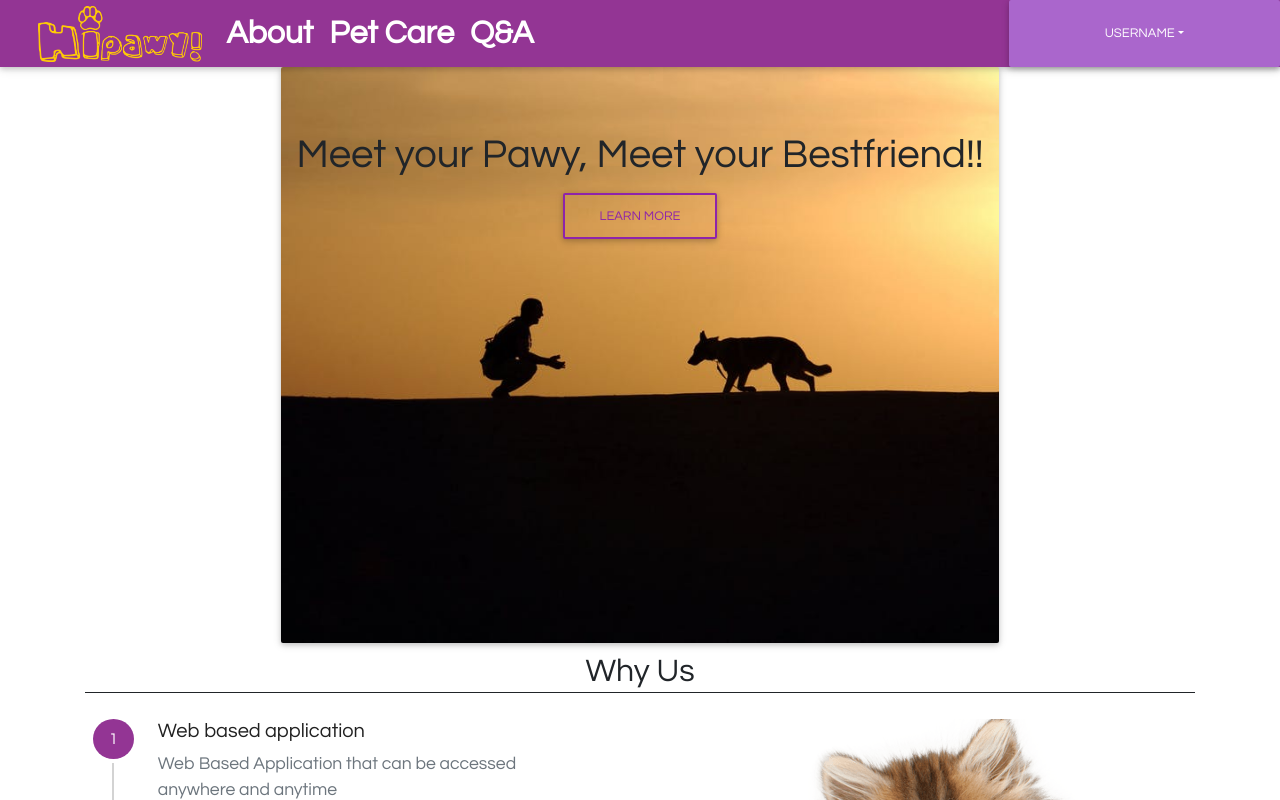
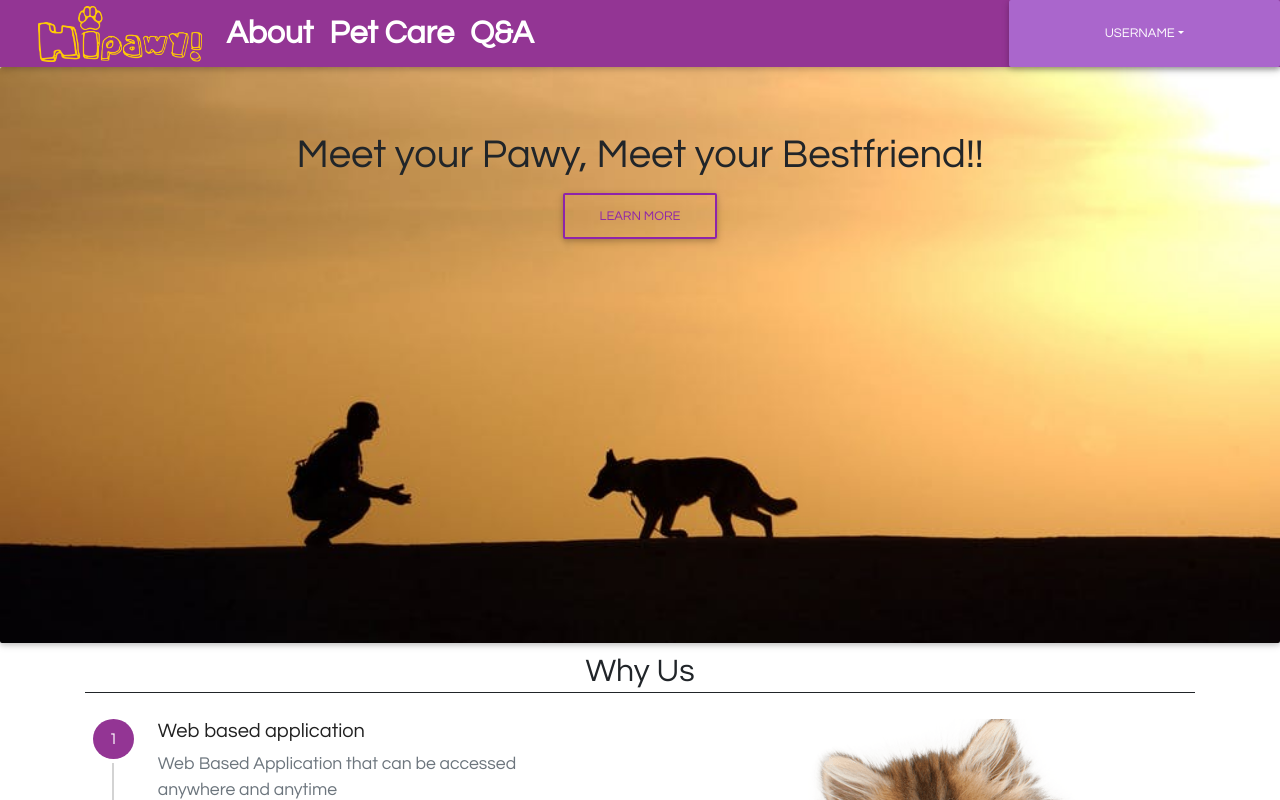
Before and after one commit to hipawy/hipawy-frontend, a React (Create React App) app: page / in a window 1280 px wide. Shown: the top 800 px of the page. Built offline with nearby package versions, Linux system fonts and the light colour scheme.

Commit message:
editing home.js

```diff
--- a/src/views/Home.css
+++ b/src/views/Home.css
@@ -6,7 +6,7 @@
 }
 
 .stepper {
-min-height: 60vh;
+  min-height: 60vh;
   background-image: url("../assets/kitten2.png");
   background-repeat: no-repeat;
   background-size: 40%;
--- a/src/views/Home.js
+++ b/src/views/Home.js
@@ -29,9 +29,10 @@ const Body = styled.div`
 class Home extends Component {
   state = {};
   render() {
-    return <Fragment>
+    return (
+      <Fragment>
         <Body>
-          <div>
+
             <JumboStyle fluid>
               <Container fluid>
                 <h1>Meet your Pawy, Meet your Bestfriend!!</h1>
@@ -41,7 +42,7 @@ class Home extends Component {
                 </Button>
               </Container>
             </JumboStyle>
-          </div>
+
         </Body>
 
         <section className="step">
@@ -114,7 +115,8 @@ class Home extends Component {
             </div>
           </div>
         </section>
-      </Fragment>;
+      </Fragment>
+    );
   }
 }
 
```
